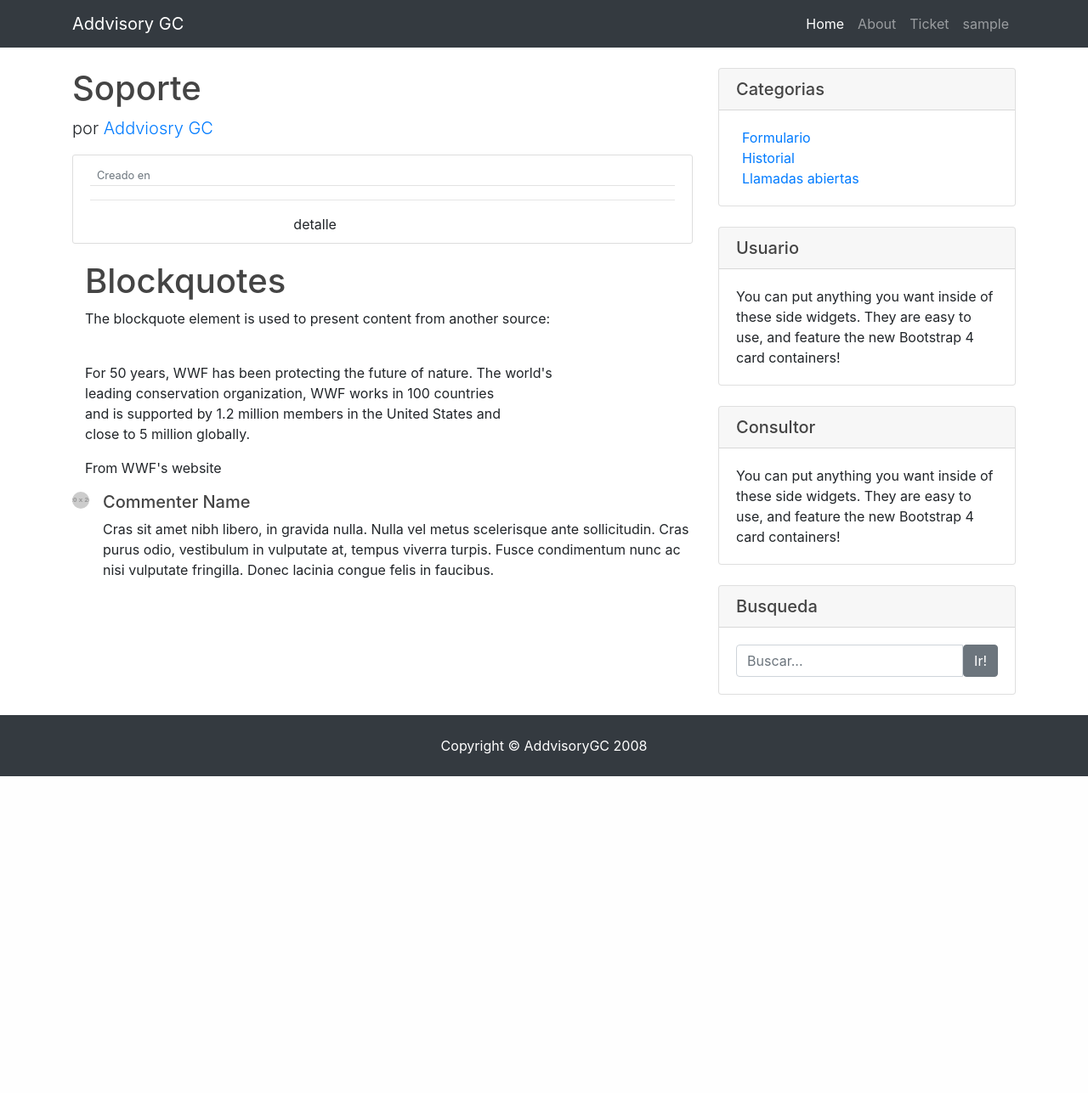
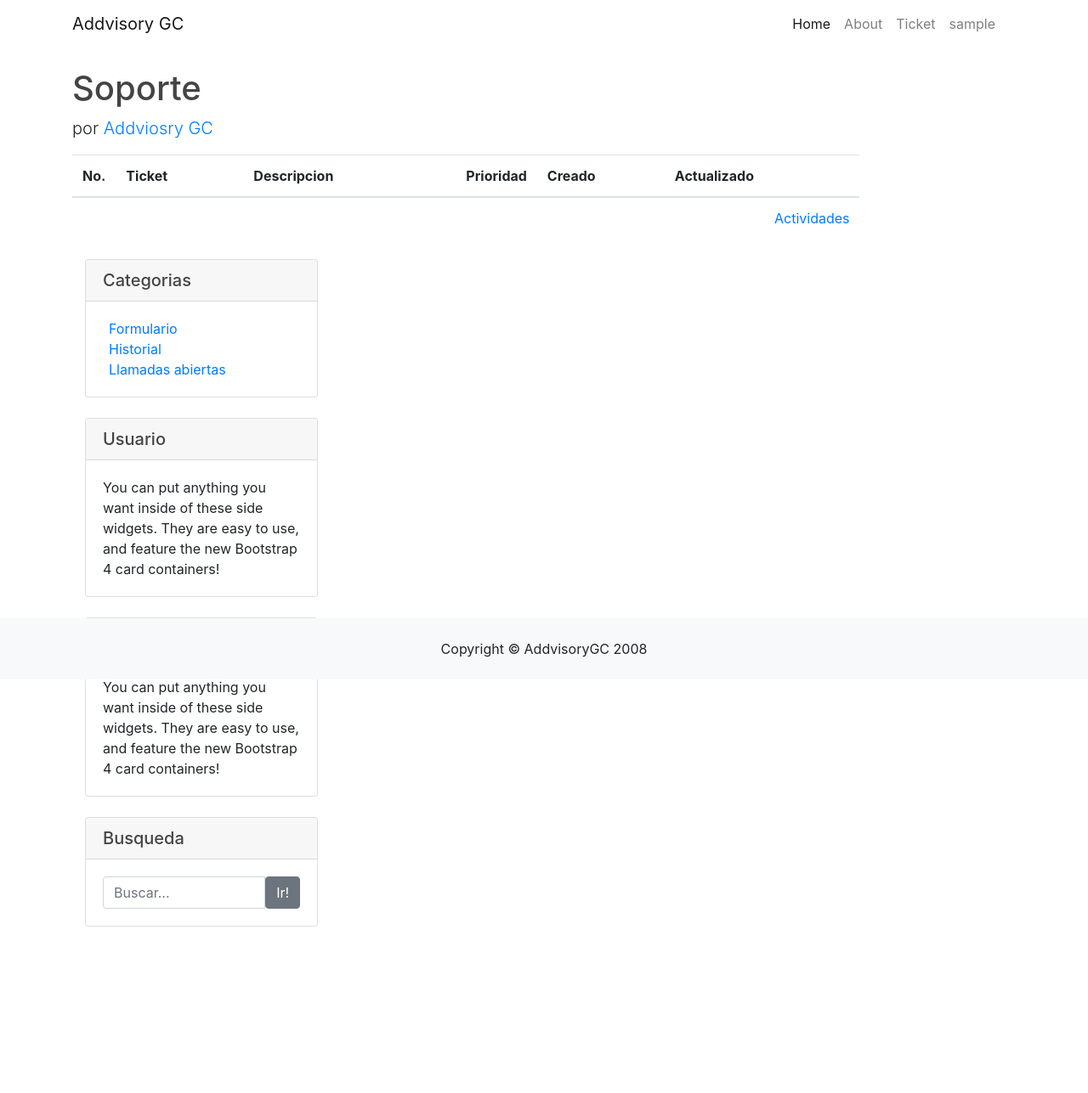
Before and after one commit to R0dri/flasky, a Flask app: page / in a window 1280 px wide. Shown: the whole page at 85% size. Before the commit the page ends 914 px from the top, so only its background shows below. Run offline with Flask 3, Linux system fonts and the light colour scheme; the visitor is signed in with stand-in values (Sample User, id 1); grey boxes labelled with a size stand in for pictures from a placeholder-image service; parts of the project's set-up code (start-up, migrations or seed data) failed here and were passed over; some libraries are stand-ins or nearby versions.

Commit message:
Se cambiaron las llamadas y actividades para que esten en paginas distintas, se cambio el estilo de blog a tabla para los tickets. Se ha configurado la funcionalidad de cliente - proveedor al momento de leer y registrar actividades. Se a formateado el esquema para que los clientes lean solo las actividades de su empresa, mientras que los proveedores van a obtener todas las actividades relacionaaadas por medio de suproyecto OPMG

```diff
--- a/app.py
+++ b/app.py
@@ -16,8 +16,8 @@ toolbar=DebugToolbarExtension(app)
 migrate = Migrate(app,db)
 
 
-# Create a user to test with
-#@app.route('/startup')
+# # Create a user to test with
+# @app.route('/startup')
 # @app.before_first_request
 # def create_user():
 #     print("CREATING USER")
@@ -91,6 +91,9 @@ def endless(route):
 def about():
     return render_template('about.html')
 
+@app.route('/actividades')
+def actividades():
+    return render_template('actividad.html')
 
 api.add_resource(ticket, '/ticket')
 api.add_resource(usuarioInfo, '/usuarioInfo')
--- a/static/js/Script.js
+++ b/static/js/Script.js
@@ -19,6 +19,9 @@ $(document).ready(function () {
     else if (documento.indexOf("about") > -1) {
     }
     else if (documento.indexOf("login") > -1) {
+    }
+    else if (documento.indexOf("actividades") > -1) {
+        getAct();
     }
     else {
         // getHistorico();
@@ -96,56 +99,138 @@ var usuarioInfo = () => {
 
 //######### obtiene las llamadas y actividades ########
 var getHistoricoCOM = () => {
-    let usuarioDoc = document.querySelector("#oUser").innerText;
     let jsonObj = {
         usuario: document.querySelector("#oUser").innerText,
         bandera: 'tabla'
     };
-    let param = {"usuario":usuarioDoc};
-
-    let actividades = getActividades(param);
     let llam = getLlam(jsonObj);
 
+    llam.then((data) => {
+        // vmv.mapHistorial(result);
+        vmv.mapHistorial(data);
+    });
+}
+// var getAct = (vticket) => {
+var getAct = () => {
+    // let vticket = document.querySelector("#ticketid").innerText;
+    let ourl = this.document.URL;
+    let url = new URL(ourl);
+    var vticket = url.searchParams.get("tparam");
+    // let usuarioDoc = document.querySelector("#oUser").innerText;
+    let param = {"ticket":vticket};
+    let actividades = getActividades(param);
+
+    let llamada = new Promise((resolve, reject) => {
+    //     if(window.location.href = "/actividades"){
+    //         resolve('bien');
+    //     }
+    // });
+
         actividades.then((data) => {
+
+            let newOb = [];
+            newOb.newNotes = '';
+            newOb.actividad = data;
+            vmv.mapAct(newOb);
+
             return data;
-    }).then((objtemp) => {
-        llam.then((data) => {
+        }).then((actob) => {
 
-            let result = data.map((callb) => {
-
-                let actob = objtemp.filter((actividad) => {
-                    // actividad.newNotes = '';
-                    return actividad.ticket === callb.id;
-                });
-
-                // let mapFunc = (act, e) => {
-                //     let index = e;
-                //     let len = actob.length;
-                //     act.nuevo = usuario;
-                //     actob.length == e+1 && act.CntctSbjct == "SAP" ? act.flag = true : act.flag = false;
-                //     return act;
-                // };
-                // let usuario = callb.usuario;
-                // actob = actob.map(mapFunc.bind(usuario));
-
+            let curUser = document.querySelector("#oUser").innerText;
 
             let flag = actob.map((act, e) => {
                 let index = e;
                 let len = actob.length;
-                    return actob.length == e+1 && act.CntctSbjct == "SAP" ? true : false;
+                // act.flag == "P
+                // return actob.length == e+1 && act.CntctSbjct == "SAP" ? true : false;
+                return actob.length == e+1 && act.CntctSbjct != curUser ? true : false;
             });
 
             let len = actob.length;
 
+            let callb = [];
             callb.flag = flag[len-1];
             callb.newNotes = '';
-                callb.actividad = actob;
-                return callb;
-            }, []);
-            vmv.mapHistorial(result);
+            vmv.setflag(callb.flag);
+            resolve('bien');
+            return(actob);
         });
     });
+
+    llamada.then(llamar.bind('', param));
+
+    function llamar (parametro, msg){
+        let jsonObj = {
+            usuario: parametro.ticket,
+            bandera: 'especifico'
+        };
+        let llam = getLlam(jsonObj);
+
+        llam.then((data) => {
+            let datos = data[0];
+            console.log(datos);
+            document.querySelector("#CntctSbjct").innerText = datos.usuario;
+            document.querySelector("#subject").innerText = datos.subject;
+            document.querySelector("#descripcion").innerText = datos.dscription;
+            document.querySelector("#id").innerText = datos.id;
+
+            // vmv.mapHistorial(result);
+            // vmv.mapHistorial(data);
+        });
     }
+}
+//######### obtiene las llamadas y actividades ########
+// var getHistoricoCOM_ant = () => {
+//     let usuarioDoc = document.querySelector("#oUser").innerText;
+//     let jsonObj = {
+//         usuario: document.querySelector("#oUser").innerText,
+//         bandera: 'tabla'
+//     };
+//     let param = {"usuario":usuarioDoc};
+
+//     let actividades = getActividades(param);
+//     let llam = getLlam(jsonObj);
+
+//     actividades.then((data) => {
+//         return data;
+//     }).then((objtemp) => {
+//         llam.then((data) => {
+
+//             let result = data.map((callb) => {
+
+//                 let actob = objtemp.filter((actividad) => {
+//                     // actividad.newNotes = '';
+//                     return actividad.ticket === callb.id;
+//                 });
+
+//                 // let mapFunc = (act, e) => {
+//                 //     let index = e;
+//                 //     let len = actob.length;
+//                 //     act.nuevo = usuario;
+//                 //     actob.length == e+1 && act.CntctSbjct == "SAP" ? act.flag = true : act.flag = false;
+//                 //     return act;
+//                 // };
+//                 // let usuario = callb.usuario;
+//                 // actob = actob.map(mapFunc.bind(usuario));
+
+
+//                 let flag = actob.map((act, e) => {
+//                     let index = e;
+//                     let len = actob.length;
+//                     return actob.length == e+1 && act.CntctSbjct == "SAP" ? true : false;
+//                 });
+
+//                 let len = actob.length;
+
+//                 callb.flag = flag[len-1];
+//                 callb.newNotes = '';
+//                 callb.actividad = actob;
+//                 return callb;
+//             }, []);
+//             vmv.mapHistorial(result);
+//         });
+//     });
+// }
 //######### llena la lista de problemas en ticket.html ########
 var selectProblemas = () => {
     let tipo = document.querySelector("#tproblema").value;
--- a/static/js/scriptko.js
+++ b/static/js/scriptko.js
@@ -62,22 +62,53 @@ let grabarF = (param) => {
 function vm() {
     var self = this;
 
+    self.flag = ko.observable();
+    self.newNotes = ko.observable();
+    self.ticketid = ko.observable();
+    this.pra = ko.observable();
+
     this.llamadas = ko.observableArray();
-    this.actividad = ko.observableArray();
+    this.oactividad = ko.observableArray();
 
     this.mapHistorial = (datos) => {
         self.llamadas(datos);
     };
+
+    this.mapAct = (datos) => {
+        self.oactividad(datos.actividad);
+    };
+    this.setflag = (datos) => {
+        // self.pra('hola');
+        self.flag(datos);
+        // self.flag(true);
+    };
+    this.navAct = function(con){
+        let param = con.id;
+        // getAct(param);
+        // getAct();
+
+
+        window.location.href = "/actividades?tparam=" + param;
+        // let opromise = new Promise((resolve, reject) => {
+        //     document.querySelector("#ticketid").innerText = param;
+        //     // self.ticketid(param);
+        //             resolve('bien');
+        // });
+
+        // opromise.then((mensaje) => {
+        //     window.location.href = "/actividades";
+        // });
+    }
     self.grabarAct = function (con, children) {
         let actividad = {
-            CntctSbjct:con.usuario,
+            CntctSbjct:document.querySelector("#oUser").innerText,
             action:null,
             begintime:null,
             details:null,
             id:null,
-            notes:con.newNotes,
+            notes:self.newNotes(),
             recontact:null,
-            ticket:con.id
+            ticket:self.ticketid()
         };
         $.ajax({type: "PUT",
                 dataType: "json",
@@ -90,7 +121,8 @@ function vm() {
                }).then(refrescar.bind(this), handleError);
 
         function refrescar (data) {
-            this.actividad.push(actividad);
+            // this.actividad.push(actividad);
+            getAct(data.result);
         };
         function handleError(xhr, status, err){
             alert(err.valueError + ' status:' + status);
--- a/templates/historial.html
+++ b/templates/historial.html
@@ -18,83 +18,106 @@
 					      <a href="#">Addviosry GC</a>
 				    </p>
 
-        <div data-bind="foreach: llamadas">
-           <article class="media content-section">
-               <div class="media-body">
-                   <div class="article-metadata">
-                       <a class="mr-2" href="#" data-bind="text:usuario"></a>
-                       <small class="text-muted">Creado en </small>
+            <table class="table table-hover">
+                <thead>
+                    <tr>
+                        <th>No.</th>
+                        <th>Ticket</th>
+                        <th>Descripcion</th>
+                        <th>Prioridad</th>
+                        <th>Creado</th>
+                        <th>Actualizado</th>
+                        <th></th>
+                    </tr>
+                </thead>
+                <tbody  data-bind="foreach: llamadas">
+                    <tr style="border-bottom:none;border-top:none;">
+                        <td>
+                            <span class="article-title" data-bind="text:id"></span>
+                        </td>
+                        <td style="min-width:150px;">
+                            <span class="article-title" data-bind="text:subject"></span>
+                        </td>
+                        <td style="min-width:250px;">
+                            <p class="article-content" data-bind="text: dscription"></p>
+                        </td>
+                        <td>
+                            <span class="article-title" data-bind="text:priority"></span>
+                        </td>
+                        <td style="min-width:150px;">
                             <small class="text-muted" data-bind="text:createTime"></small>
-                   </div>
-                   <h3><a class="article-title" data-bind="text:subject"></a></h3>
-						       <cite title="blockquote-footer" data-bind="text:ProSubType"></cite>
-                   <p class="article-content" data-bind="text: dscription"></p>
-                   <hr>
-                   <!-- <button class="btn btn-info" data-toggle="collapse" data-target=".demo">Collapsible</button> -->
-                   <div class="row">
-                       <div class="col-sm-4"></div>
-                       <div class="col-sm-4">
-                           <a data-toggle="collapse" data-bind="attr:{href: '#panel' + id}">detalle</a>
-                       </div>
-                       <div class="col-sm-4"></div>
-                   </div>
-                   <div class="panel-collapse collapse" data-bind="attr:{id: 'panel' + id}">
-                       <!-- <div data-bind="foreach: {data: llamadas.actividad, as 'actividades'}""> -->
-                       <div data-bind="foreach: actividad">
-                           <div class="container">
-                               <a class="mr-2" href="#" data-bind="text:CntctSbjct"></a>
-                               <p style="margin-top:15px; border-left: 4px solid #dddddd;" data-bind="text:notes" class="container small"> </p>
-                           </div>
-                           <!-- <div data-bind="text: $index"></div> -->
-                           <!-- <div data-bind="text: $parent.actividad.length -1"></div> -->
-                           <!-- <div data-bind="if: $index + 0 === $parent.actividad.length -1"> -->
-                               <!-- <div data-bind="if: $index + 0 === $parent.actividad.length -1"> -->
-                               <!-- comoes  -->
+                        </td>
+                        <td>
+                        </td>
+                        <td>
+                            <a href="#" data-bind="click:$parent.navAct">Actividades</a>
+                        </td>
+                    </tr>
+                </tbody>
+            </table>
+
+            <!-- <div data-bind="foreach: oactividad"> -->
+            <!-- <div class="container"> -->
+            <!-- <a class="mr-2" href="#" data-bind="text:CntctSbjct"></a> -->
+            <!-- <p style="margin-top:15px; border-left: 4px solid #dddddd;" data-bind="text:notes" class="container small"> </p> -->
             <!-- </div> -->
-                       </div>
-                       <div data-bind="if: flag">
-				                   <div class="container">
-					                     <h6 class="card-header">Comentarios:</h6>
-						                   <form>
-							                     <div class="form-group">
-								                       <textarea data-bind="value:newNotes" class="form-control" rows="4"></textarea>
-							                     </div>
-							                     <!-- <a id="btnActividad" data-bind="click: $parent.grabarAct" style="float:right;margin-right:20px;" href="#" runat-server="false" class="btn btn-secondary">Enviar</a> -->
-							                     <span id="btnActividad" data-bind="click: $root.grabarAct" style="float:right;margin-right:20px;" runat-server="false" class="btn btn-secondary">Enviar</span>
-						                   </form>
-				                   </div>
-                       </div>
-                   </div>
-               </div>
-           </article>
-        </div>
-				<!-- Single Comment -->
-        <div class="container">
-            <h1>Blockquotes</h1>
-            <p>The blockquote element is used to present content from another source:</p>
-            <blockquote>
-                <p class="article-content">
-                    For 50 years, WWF has been protecting the future of nature. The world's
-                    leading conservation organization, WWF works in 100 countries
-                    and is supported by 1.2 million members in the United States and
-                    close to 5 million globally.
-                </p>
-                <footer>From WWF's website</footer>
-            </blockquote>
-            </div>
-				<blockquote>
-				<div class="media mb-4">
-					  <img class="mr-3 rounded-circle" src="http://placehold.it/20x20" >
-					<div class="media-body">
-						<h5 class="mt-0">Commenter Name</h5>
-						Cras sit amet nibh libero, in gravida nulla. Nulla vel metus scelerisque ante sollicitudin. Cras purus odio, vestibulum in vulputate at, tempus viverra turpis. Fusce condimentum nunc ac nisi vulputate fringilla. Donec lacinia congue felis in faucibus.
-					</div>
-				</div>
-				</blockquote>
-			</div>
+            <!-- </div> -->
+            <!-- <div data-bind="if: flag"> -->
+				<!-- <div class="container"> -->
+				<!-- <h6 class="card-header">Comentarios:</h6> -->
+				<!-- <form> -->
+				<!-- <div class="form-group"> -->
+				<!-- <textarea data-bind="value:newNotes" class="form-control" rows="4"></textarea> -->
+				<!-- </div> -->
+				<!-- <span id="btnActividad" data-bind="click: grabarAct" style="float:right;margin-right:20px;" runat-server="false" class="btn btn-secondary">Enviar</span> -->
+				<!-- </form> -->
+				<!-- </div> -->
+        <!-- </div> -->
 
-			<hr>
-	    <div class="col-md-4 oContainer">
+        <!-- <div data-bind="foreach: llamadas"> -->
+        <!-- <article class="media content-section"> -->
+        <!-- <div class="media-body"> -->
+        <!-- <div class="article-metadata"> -->
+        <!-- <a class="mr-2" href="#" data-bind="text:usuario"></a> -->
+        <!-- <small class="text-muted">Creado en </small> -->
+        <!-- <small class="text-muted" data-bind="text:createTime"></small> -->
+        <!-- </div> -->
+        <!-- <h3><a class="article-title" data-bind="text:subject"></a></h3> -->
+				<!-- <cite title="blockquote-footer" data-bind="text:ProSubType"></cite> -->
+        <!-- <p class="article-content" data-bind="text: dscription"></p> -->
+        <!-- <hr> -->
+        <!-- <div class="row"> -->
+        <!-- <div class="col-sm-4"></div> -->
+        <!-- <div class="col-sm-4"> -->
+        <!-- <a data-toggle="collapse" data-bind="attr:{href: '#panel' + id}">detalle</a> -->
+        <!-- </div> -->
+        <!-- <div class="col-sm-4"></div> -->
+        <!-- </div> -->
+        <!-- <div class="panel-collapse collapse" data-bind="attr:{id: 'panel' + id}"> -->
+        <!-- <div data-bind="foreach: actividad"> -->
+        <!-- <div class="container"> -->
+        <!-- <a class="mr-2" href="#" data-bind="text:CntctSbjct"></a> -->
+        <!-- <p style="margin-top:15px; border-left: 4px solid #dddddd;" data-bind="text:notes" class="container small"> </p> -->
+        <!-- </div> -->
+        <!-- </div> -->
+                       <!-- <div data-bind="if: flag"> -->
+				               <!-- <div class="container"> -->
+					             <!-- <h6 class="card-header">Comentarios:</h6> -->
+						           <!-- <form> -->
+							         <!-- <div class="form-group"> -->
+								       <!-- <textarea data-bind="value:newNotes" class="form-control" rows="4"></textarea> -->
+							         <!-- </div> -->
+							         <!-- <span id="btnActividad" data-bind="click: $root.grabarAct" style="float:right;margin-right:20px;" runat-server="false" class="btn btn-secondary">Enviar</span> -->
+						           <!-- </form> -->
+				               <!-- </div> -->
+                       <!-- </div> -->
+                       <!-- </div> -->
+                       <!-- </div> -->
+                       <!-- </article> -->
+                       <!-- </div><!--  -->
+
+			      <!-- <hr> -->
+	          <div class="col-md-5 oContainer">
                 {% include "layouts/sidebar_cus.html" %}
             </div>
       </div>
--- a/templates/layouts/layout.html
+++ b/templates/layouts/layout.html
@@ -25,7 +25,7 @@
 <body>
 
 	<!-- Navigation -->
-	<nav class="navbar navbar-expand-lg navbar-dark bg-dark fixed-top">
+	<nav class="navbar navbar-expand-lg navbar-light bg-lght fixed-top">
 		<div class="container">
 			<a class="navbar-brand" href="#">Addvisory GC</a>
 			<button class="navbar-toggler" type="button" data-toggle="collapse" data-target="#navbarResponsive" aria-controls="navbarResponsive" aria-expanded="false" aria-label="Toggle navigation">
@@ -51,6 +51,9 @@
 							<a class="nav-link" href="login">Login</a>
 						{% endif %}
 					</li>
+					<li class="nav-item">
+							<a class="nav-link" id="ticketid" data-bind="text:ticketid"></a>
+					</li>
 				</ul>
 			</div>
 		</div>
@@ -61,9 +64,9 @@
       <!-- {% block sidebar %}{% endblock %} -->
   <!-- </div> -->
 	<!-- Footer -->
-  <footer class="py-4 bg-dark">
+  <footer class="py-4 bg-light fixed-bottom">
 	    <div class="container">
-		      <p class="m-0 text-center text-white">Copyright &copy; AddvisoryGC 2008</p>
+		      <p class="m-0 text-center text-black">Copyright &copy; AddvisoryGC 2008</p>
 	    </div>
 	    <!-- /.container -->
   </footer>
```
Also changed, not shown: apis.py (+9 -4 lines). Lines whose indentation alone changed are shown as unchanged.
